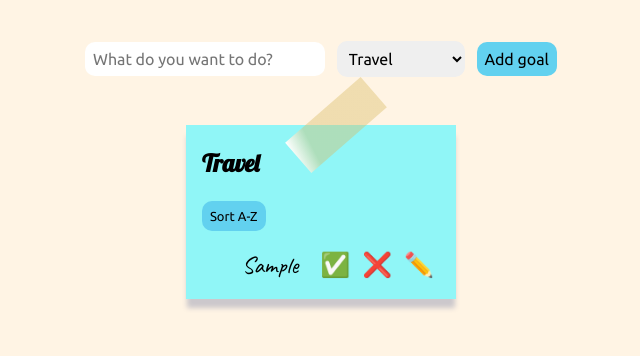
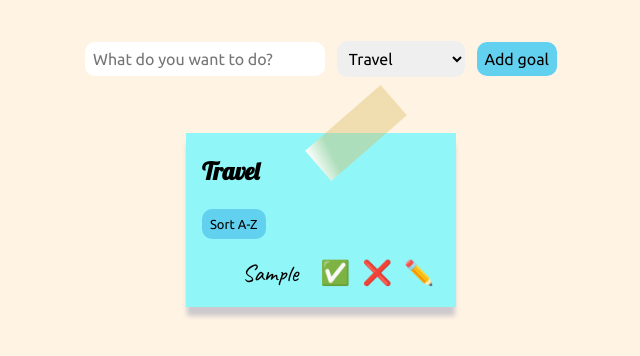
Before and after one commit to AnnMath/BucketList, a website built with Vite: page index.html in a window 1280 px wide. Both pictures are taken after typing "Sample" into the empty fields and a click on the button "Add goal". Shown: the part 186-542 px from the top of the page, without its empty margins (327-967 px from the left). Built offline with nearby package versions, Linux system fonts and the light colour scheme; what js-confetti would draw is missing.

Commit message:
small style fix

```diff
--- a/style.css
+++ b/style.css
@@ -116,7 +116,7 @@ li {
 
 .category {
   padding-inline: 1rem;
-  margin-block-start: 3rem;
+  margin-block-start: 3.5rem;
   box-shadow: 0px 10px 5px -1px rgba(204, 200, 204, 1);
   position: relative;
 }
@@ -127,7 +127,7 @@ li {
   width: 100px;
   position: absolute;
   top: -20px;
-  left: 100px;
+  left: 120px;
   background: linear-gradient(
     104deg,
     rgba(217, 186, 97, 0.4) 79%,
```
